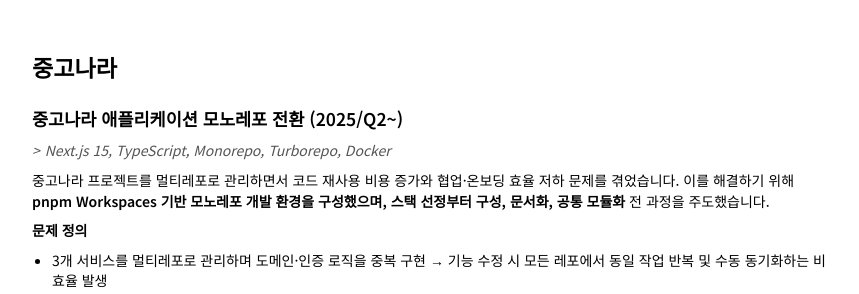
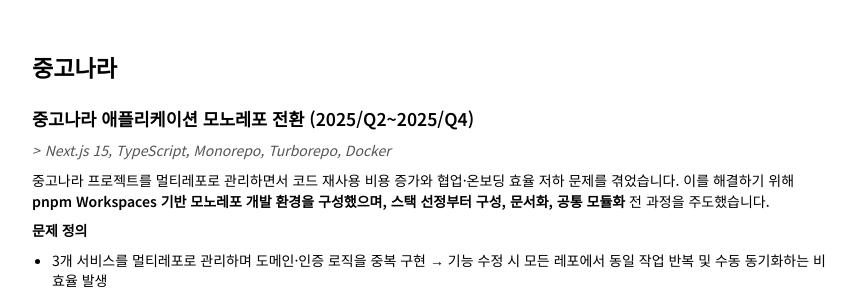
Before and after one commit to ghost-redo/ghost-redo.github.io, a Jekyll site: the page built from resume.md, in a window 1280 px wide and 900 px high, scrolled down 1129 px. Shown: the part 154-448 px from the top of the window, without its empty margins (209-1068 px from the left). Built offline with Jekyll 4.4.1, drawn with Linux system fonts in a browser that asks for light colours; some web fonts are replaced.

Commit message:
Update resume.md

```diff
--- a/resume.md
+++ b/resume.md
@@ -69,7 +69,7 @@ AI 기반 B2B SaaS 광고/추천 솔루션 초기 스타트업
 
 ## 중고나라
 
-### 중고나라 애플리케이션 모노레포 전환 **(2025/Q2~)**
+### 중고나라 애플리케이션 모노레포 전환 **(2025/Q2~2025/Q4)**
 
 > _Next.js 15, TypeScript, Monorepo, Turborepo, Docker_
 
```
